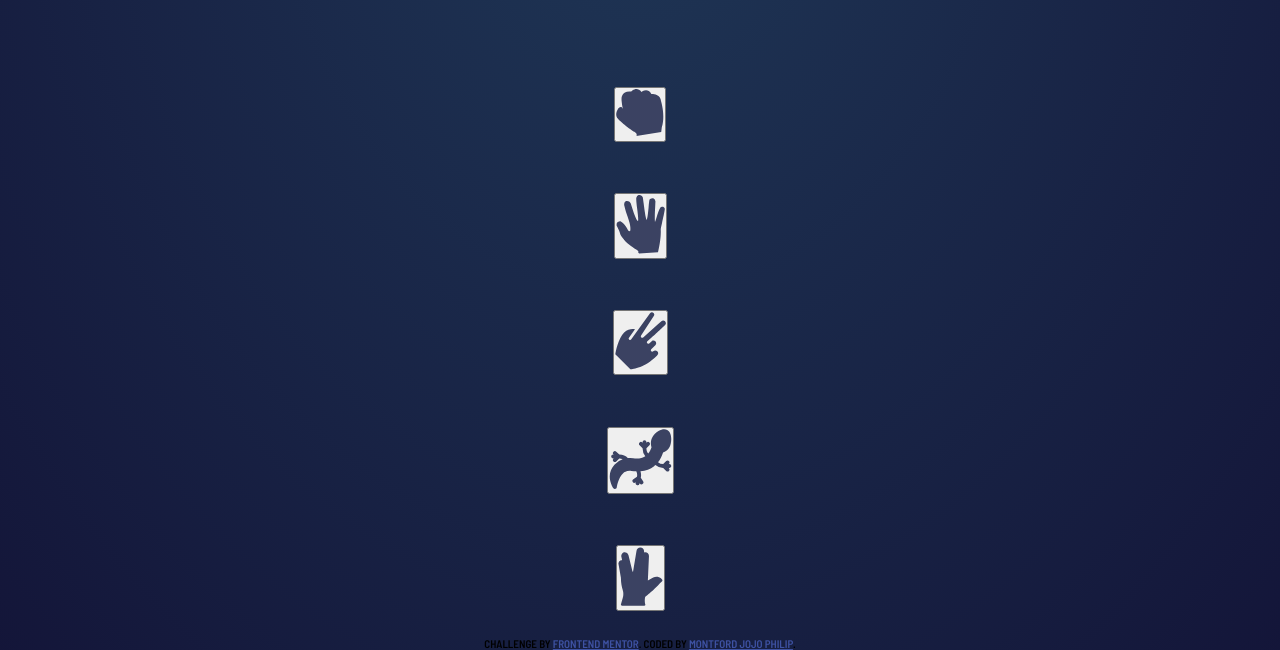
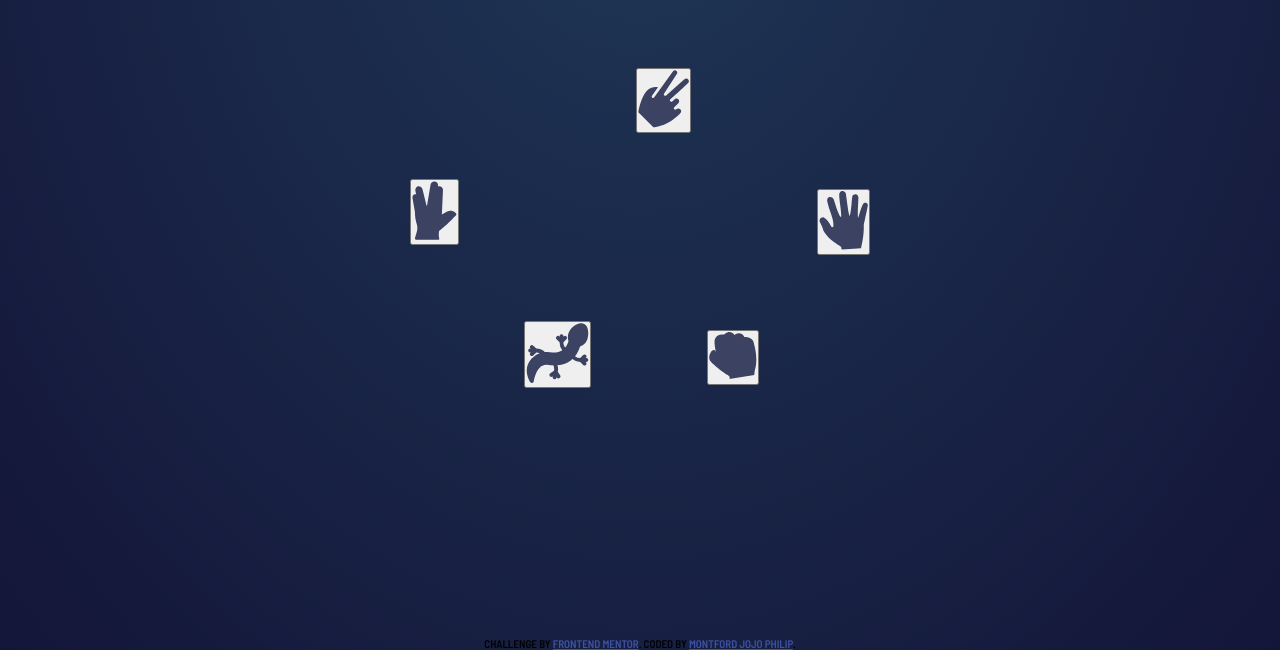
Before and after one commit to philipmontford/Rock-paper-scissors-lizard-spock, a plain HTML site: page index.html in a window 1280 px wide. Shown: the part 185-835 px from the top of the page. Drawn offline with Linux system fonts and the light colour scheme.

Commit message:
Icons layout
Grid display

```diff
--- a/styles.css
+++ b/styles.css
@@ -93,37 +93,53 @@ color: var(--score-text);
 .game {
   position: relative;
   display: grid;
-  grid-template-columns: (repeat(1 4fr));
+  grid-template-columns: repeat(5, 1fr);
   grid-template-areas:
-      /* "paper scissiors" */
-      "rock rock"
-      "paper paper"
-      "scissors scissors"
-      "lizard lizard"
-      "spock spock";
+    "rock rock scissors paper paper"
+    "lizard lizard lizard spock spock";
+
   place-items: center;
   height: 40rem;
-  padding-top: 4rem;
+  padding-top: 5rem;
+}
+
+.option-btn[data-choice="scissors"] {
+  grid-area: scissors;
+  position: absolute;
+  bottom: 80%;
+  right:30%;
 }
 
 .option-btn[data-choice="paper"] {
   grid-area: paper;
+  position: absolute;
+  top: 40%;
+  right: 80%;
+
 }
 
-.option-btn[data-choice="scissors"] {
-  grid-area: scissors;
-}
 
 .option-btn[data-choice="rock"] {
   grid-area: rock;
+  position: absolute;
+  bottom: -10%;
+  left: 138%
 }
 
 .option-btn[data-choice="lizard"] {
   grid-area: lizard;
+  position: absolute;
+  top: -13%;
+  right: 23%;
+
 }
 
 .option-btn[data-choice="spock"] {
   grid-area: spock;
+  position: absolute;
+  bottom: 140%;
+  left: -70%;
+
 }
 
 
```
